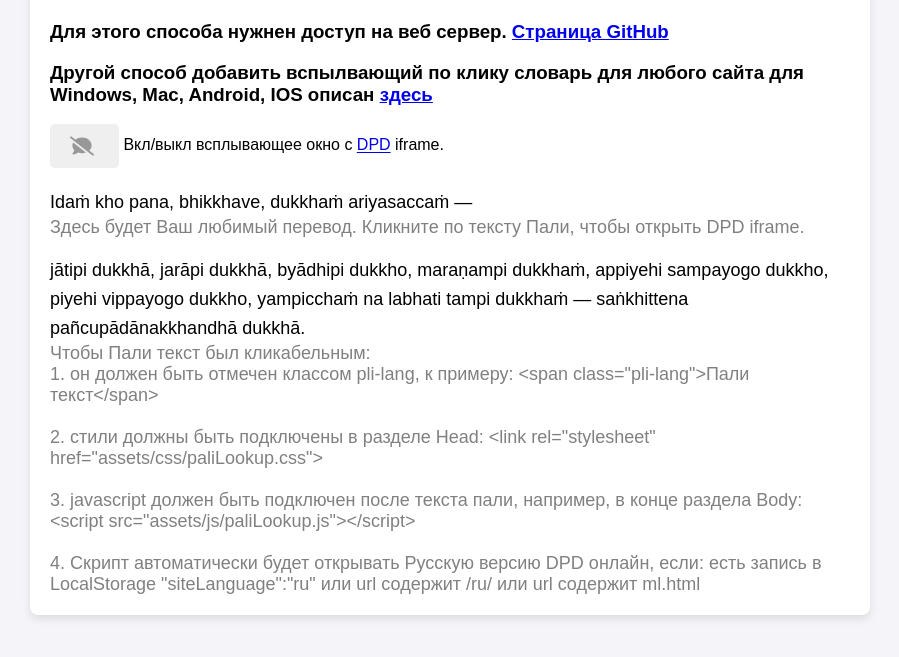
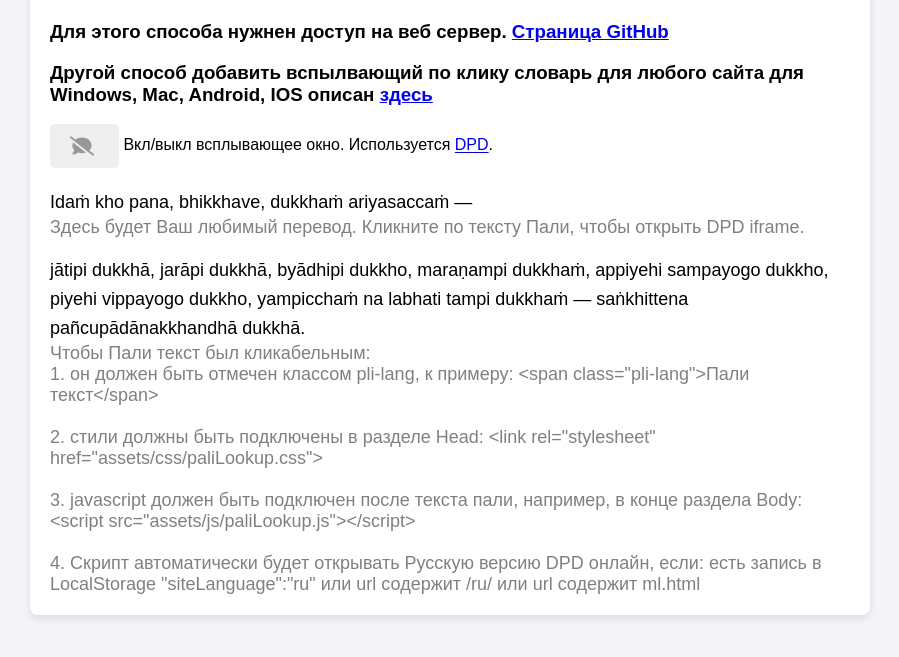
Before and after one commit to o28o/dictPlugin, a plain HTML site: page demo-ru-ml.html in a window 1280 px wide. Shown: the part 97-754 px from the top of the page, without its empty margins (190-1089 px from the left). Drawn offline with Linux system fonts and the light colour scheme.

Commit message:
Update demo-ru-ml.html

```diff
--- a/demo-ru-ml.html
+++ b/demo-ru-ml.html
@@ -27,7 +27,7 @@
     <button class="toggle-dict-btn">
       <img src="assets/svg/comment-slash.svg" class="dictIcon" alt="Переключить словарь">
       Переключить словарь
-    </button> Вкл/выкл всплывающее окно с <a href=https://dpdict.net>DPD</a> iframe.
+    </button> Вкл/выкл всплывающее окно. Используется <a href="https://github.com/digitalpalidictionary/dpd-db">DPD</a>.
 <!-- включите в ваш проект Кнопка конец -->
 
 
```
